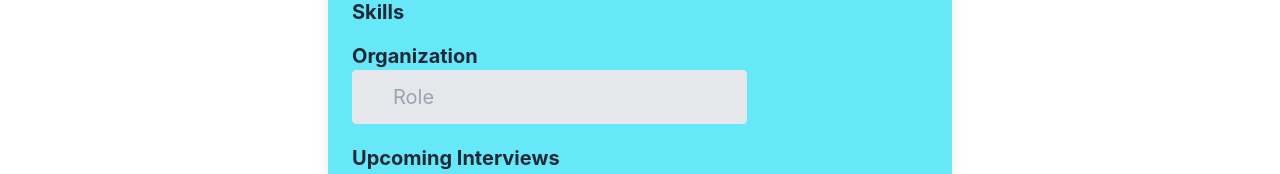
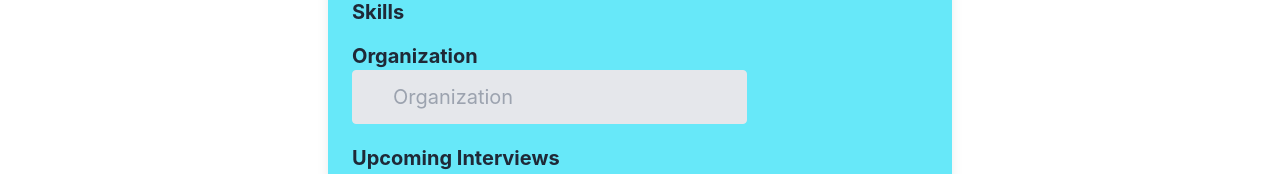
Before and after one commit to mehtajeet97/Crack_That_Inteview, a React (Create React App) app in the folder ui/: page /profile in a window 1280 px wide. Shown: the part 1107-1281 px from the top of the page. Built offline with nearby package versions, Linux system fonts and the light colour scheme; no server answers; sample sign-in values are in the browser's storage.

Commit message:
Merge Resolved Ui -> User

```diff
--- a/ui/src/components/Profile.js
+++ b/ui/src/components/Profile.js
@@ -29,7 +29,7 @@ export const Profile = () => {
 	}, [])
 
   const getUserCall = async(id) => {
-    const { data } = await axios.get('http://localhost:8080/users/644d957a4691d76f7592a504')
+    const { data } = await axios.get(`http://localhost:8080/users/${id}`)
     console.log(data);
     return data;
   }
@@ -56,7 +56,7 @@ export const Profile = () => {
 
   const userProfile = async (payload, id) => {
     try {
-      const userProfileURL = "http://localhost:3000/user/644d957a4691d76f7592a504";
+      const userProfileURL = `http://localhost:8080/users/${id}`;
       let { data, status } = await axios.put(userProfileURL, payload);
       if (status === 200) {
         navigate("/feed");
@@ -181,7 +181,7 @@ return(
     </div>
     <div className="w-full rounded-lg sm:max-w-md xl:p-0">
       <label className="text-black-700 text-black-700 font-bold mb-2" for="organization">Organization</label>
-        <input className="appearance-none block w-half bg-gray-200 text-black-700 border border-black-500 rounded py-3 px-10 mb-5 focus:outline-none focus:bg-gray opacity-300 cursor-not-allowed" id="organization" type="text" value={currentProfileState?.organization || ''} placeholder="Role" disabled></input>
+        <input className="appearance-none block w-half bg-gray-200 text-black-700 border border-black-500 rounded py-3 px-10 mb-5 focus:outline-none focus:bg-gray opacity-300 cursor-not-allowed" id="organization" type="text" value={currentProfileState?.organization || ''} placeholder="Organization" disabled></input>
     </div>
     <div className="w-full rounded-lg sm:max-w-md xl:p-0">
       <label className="text-black-700 text-black-700 font-bold mb-2" for="upcoming-interviews">Upcoming Interviews</label>
--- a/ui/src/index.js
+++ b/ui/src/index.js
@@ -16,6 +16,7 @@ import { Signup } from "./components/Signup.js";
 import { Landing } from "./components/Landing.js";
 import { Register } from "./components/Register.js";
 import { ProtectedRoutes } from "./components/ProtectedRoutes.js";
+import { Admin } from "./components/Admin.js";
 const router = createBrowserRouter([
   {
     path: "/",
@@ -86,6 +87,14 @@ const router = createBrowserRouter([
         path: "register",
         element: <Register />,
       },
+      {
+        path: "admin",
+        element:(
+          <ProtectedRoutes>
+            <Admin/>
+          </ProtectedRoutes>
+        )
+      }
     ],
   },
 ]);
```
